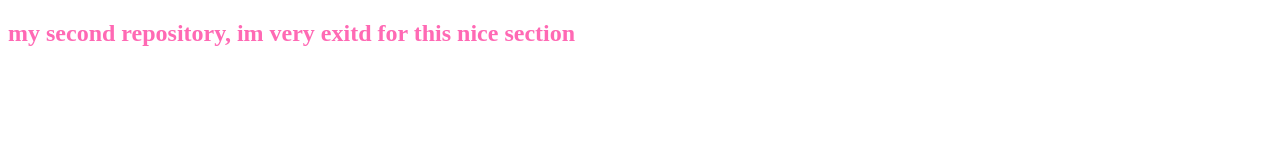
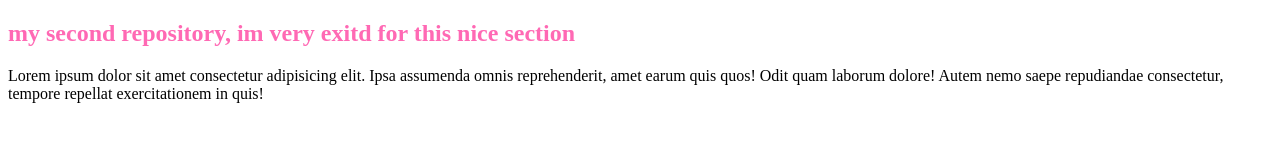
Before and after one commit to abdulmomin748/my-second-repo, a plain HTML site: page index.html in a window 1280 px wide. Drawn offline with Linux system fonts and the light colour scheme.

Commit message:
added paragraph tag

```diff
--- a/index.html
+++ b/index.html
@@ -9,5 +9,6 @@
 </head>
 <body>
     <h2>my second repository, im very exitd for this nice section</h2>
+    <p>Lorem ipsum dolor sit amet consectetur adipisicing elit. Ipsa assumenda omnis reprehenderit, amet earum quis quos! Odit quam laborum dolore! Autem nemo saepe repudiandae consectetur, tempore repellat exercitationem in quis!</p>
 </body>
 </html>
```
